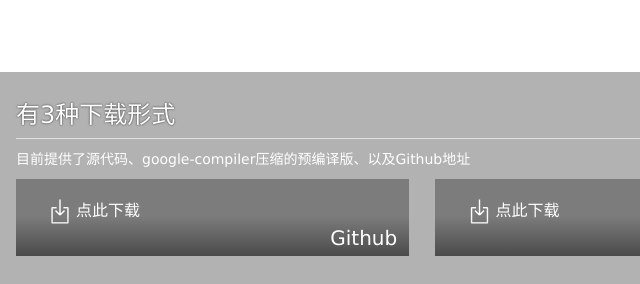
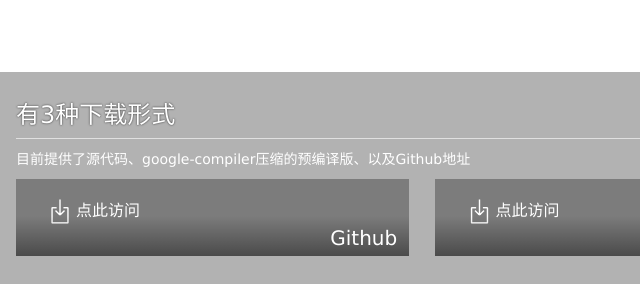
Before and after one commit to visvoy/doncare-ui, a plain HTML site: page download.html in a window 1280 px wide. Shown: the top 284 px of the page, 0-640 px from the left. Drawn offline with Linux system fonts and the light colour scheme; files whose address does not match are found by name.

Commit message:
Update text

```diff
--- a/download.html
+++ b/download.html
@@ -38,7 +38,7 @@
                 <div class="span4">
                     <div class="block">
                         <div class="block-main">
-                            <a href="https://github.com/visvoy/doncare-ui" class="btn" target="_blank"><span><i class="icon-download"></i>点此下载</span></a>
+                            <a href="https://github.com/visvoy/doncare-ui" class="btn" target="_blank"><span><i class="icon-download"></i>点此访问</span></a>
                         </div>
                         <div class="block-footer">
                             <ul><li>Github</li></ul>
@@ -48,7 +48,7 @@
                 <div class="span4">
                     <div class="block">
                         <div class="block-main">
-                            <a href="http://git.oschina.net/visvoy/doncare-ui" class="btn" target="_blank"><span><i class="icon-download"></i>点此下载</span></a>
+                            <a href="http://git.oschina.net/visvoy/doncare-ui" class="btn" target="_blank"><span><i class="icon-download"></i>点此访问</span></a>
                         </div>
                         <div class="block-footer">
                             <ul><li>git.oschina</li></ul>
```
